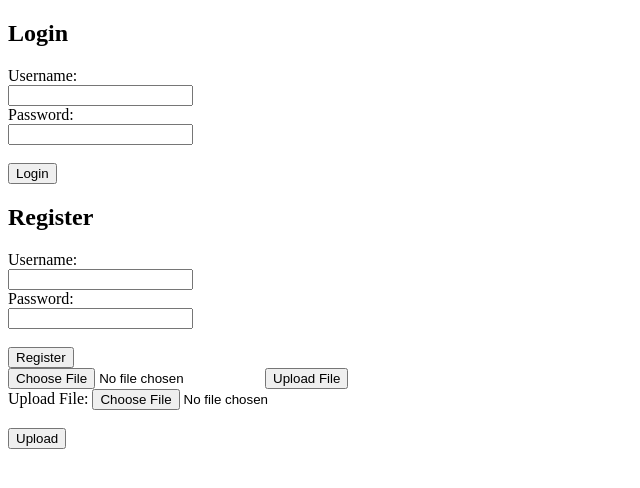
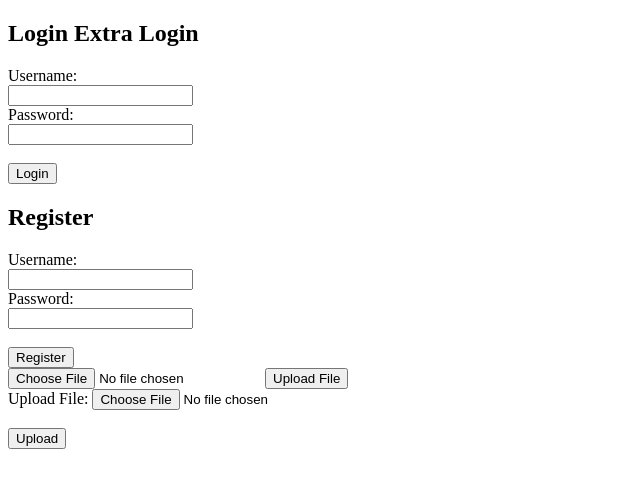
Before and after one commit to vinayk01/nodejs, a website: page login.html in a window 1280 px wide. Shown: the whole page, without its empty margins (0-640 px from the left). Drawn offline with Linux system fonts and the light colour scheme.

Commit message:
login added

```diff
--- a/login.html
+++ b/login.html
@@ -6,7 +6,7 @@
     <title>Login Page</title>
 </head>
 <body>
-    <h2>Login</h2>
+    <h2>Login Extra Login</h2>
     <form action="/login" method="POST">
         <label for="username">Username:</label><br>
         <input type="text" id="username" name="username" required><br>
```
